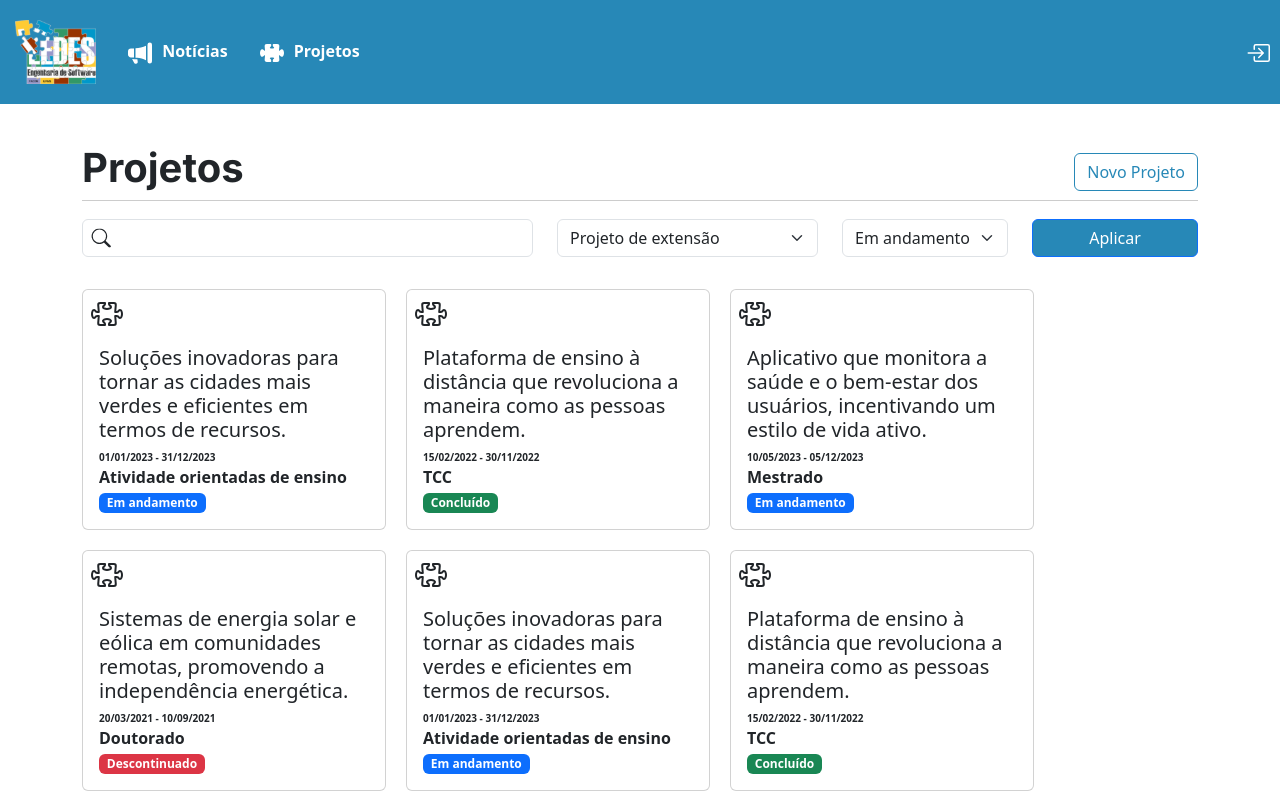
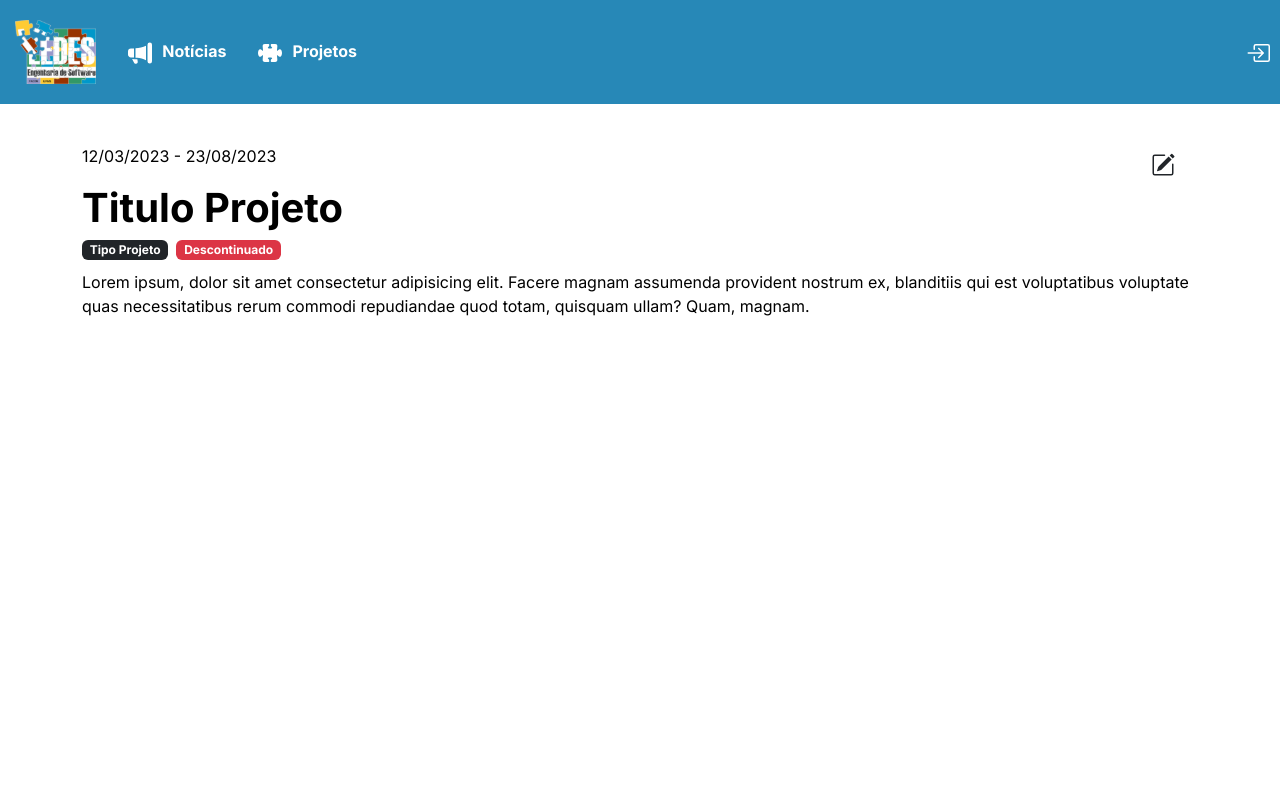
Before and after one commit to diogof651/csfacom-grupo1, a React (Vite) app in the folder front-end/: page /projeto/0 in a window 1280 px wide. Shown: the top 800 px of the page. Built offline with nearby package versions, Linux system fonts and the light colour scheme.

Commit message:
Pagina de projeto + rotas

```diff
--- a/front-end/package.json
+++ b/front-end/package.json
@@ -26,6 +26,7 @@
     "react-hook-form": "^7.45.4",
     "react-icons": "^4.11.0",
     "react-quill": "^2.0.0",
+    "react-router-dom": "^6.15.0",
     "reactstrap": "^9.2.0"
   },
   "devDependencies": {
--- a/front-end/src/App.jsx
+++ b/front-end/src/App.jsx
@@ -1,13 +1,13 @@
-import { ListagemProjetos } from "./components/ListagemProjetos/ListagemProjetos";
+import "bootstrap/dist/css/bootstrap.css";
 import { Header } from "./components/Header/Header";
 import "./global.css";
-import "bootstrap/dist/css/bootstrap.css";
+import { Outlet } from "react-router-dom";
 
 function App() {
   return (
     <>
       <Header />
-      <ListagemProjetos />
+      <Outlet />
     </>
   );
 }
--- a/front-end/src/global.css
+++ b/front-end/src/global.css
@@ -30,5 +30,4 @@ html,
 body,
 #root {
   height: 100%;
-  font-weight: bold;
 }
--- a/front-end/src/main.jsx
+++ b/front-end/src/main.jsx
@@ -1,9 +1,31 @@
 import React from "react";
 import ReactDOM from "react-dom/client";
+import { ListagemProjetos } from "./routes/ListagemProjetos/ListagemProjetos.jsx";
+import { PaginaProjeto } from "./routes/PaginaProjeto/PaginaProjeto.jsx";
 import App from "./App.jsx";
+
+import { createBrowserRouter, RouterProvider } from "react-router-dom";
+
+const router = createBrowserRouter([
+  {
+    path: "/",
+    element: <App />,
+    children: [
+      {
+        path: "/",
+        element: <ListagemProjetos />,
+        //errorElement: </> -> para colocar uma pagina de erro caso nao encontre a rota
+      },
+      {
+        path: "/projeto/:id",
+        element: <PaginaProjeto />,
+      },
+    ],
+  },
+]);
 
 ReactDOM.createRoot(document.getElementById("root")).render(
   <React.StrictMode>
-    <App />
+    <RouterProvider router={router} />
   </React.StrictMode>
 );
--- a/front-end/src/components/ListagemProjetos/ListagemProjetos.jsx
+++ b/front-end/src/routes/ListagemProjetos/ListagemProjetos.jsx
@@ -4,8 +4,9 @@ import Card from "react-bootstrap/Card";
 import Container from "react-bootstrap/Container";
 import Form from "react-bootstrap/Form";
 import { BsPuzzle } from "react-icons/bs";
-import { BarraDePesquisa } from "../BarraDePesquisa/BarraDePesquisa";
-import { Select } from "../Select/Select";
+import { BarraDePesquisa } from "../../components/BarraDePesquisa/BarraDePesquisa";
+import { Select } from "../../components/Select/Select";
+import { Link } from "react-router-dom";
 
 export function ListagemProjetos() {
   const [selectedOption1, setSelectedOption1] = useState("");
@@ -28,6 +29,7 @@ export function ListagemProjetos() {
   function generateFixedCards() {
     return [
       {
+        id: 0,
         type: "Atividade orientadas de ensino",
         state: "Em andamento",
         text: "Soluções inovadoras para tornar as cidades mais verdes e eficientes em termos de recursos.",
@@ -35,6 +37,7 @@ export function ListagemProjetos() {
         endDate: "31/12/2023",
       },
       {
+        id: 1,
         type: "TCC",
         state: "Concluído",
         text: "Plataforma de ensino à distância que revoluciona a maneira como as pessoas aprendem.",
@@ -42,6 +45,7 @@ export function ListagemProjetos() {
         endDate: "30/11/2022",
       },
       {
+        id: 2,
         type: "Mestrado",
         state: "Em andamento",
         text: "Aplicativo que monitora a saúde e o bem-estar dos usuários, incentivando um estilo de vida ativo.",
@@ -49,6 +53,7 @@ export function ListagemProjetos() {
         endDate: "05/12/2023",
       },
       {
+        id: 3,
         type: "Doutorado",
         state: "Descontinuado",
         text: " Sistemas de energia solar e eólica em comunidades remotas, promovendo a independência energética.",
@@ -56,6 +61,7 @@ export function ListagemProjetos() {
         endDate: "10/09/2021",
       },
       {
+        id: 4,
         type: "Atividade orientadas de ensino",
         state: "Em andamento",
         text: "Soluções inovadoras para tornar as cidades mais verdes e eficientes em termos de recursos.",
@@ -63,6 +69,7 @@ export function ListagemProjetos() {
         endDate: "31/12/2023",
       },
       {
+        id: 5,
         type: "TCC",
         state: "Concluído",
         text: "Plataforma de ensino à distância que revoluciona a maneira como as pessoas aprendem.",
@@ -70,6 +77,7 @@ export function ListagemProjetos() {
         endDate: "30/11/2022",
       },
       {
+        id: 6,
         type: "Mestrado",
         state: "Em andamento",
         text: "Aplicativo que monitora a saúde e o bem-estar dos usuários, incentivando um estilo de vida ativo.",
@@ -77,6 +85,7 @@ export function ListagemProjetos() {
         endDate: "05/12/2023",
       },
       {
+        id: 7,
         type: "Doutorado",
         state: "Descontinuado",
         text: " Sistemas de energia solar e eólica em comunidades remotas, promovendo a independência energética.",
@@ -196,6 +205,10 @@ export function ListagemProjetos() {
               style={{ fontSize: "2em", marginLeft: "8px", marginTop: "8px" }}
             />{" "}
             {/* Aumente o tamanho do ícone */}
+            <Link
+              to={`/projeto/${card.id}`}
+              style={{ color: "var(--black)", textDecoration: "none" }}
+            >
               <Card.Body>
                 <Card.Title>{card.text}</Card.Title>
                 <div className="d-flex flex-column">
@@ -216,6 +229,7 @@ export function ListagemProjetos() {
                   </span>
                 </div>
               </Card.Body>
+            </Link>
           </Card>
         ))}
       </div>
--- /dev/null
+++ b/front-end/src/routes/PaginaProjeto/PaginaProjeto.jsx
@@ -0,0 +1,56 @@
+import Container from "react-bootstrap/Container";
+import { BsPencilSquare } from "react-icons/bs";
+import Badge from "react-bootstrap/Badge"; // Importe o componente Badge
+export function PaginaProjeto() {
+  const iconStyle = {
+    width: "24px", // Defina o tamanho desejado
+    height: "24px", // Defina a altura desejada (opcional)
+    marginRight: "10px", // Espaçamento à direita (opcional)
+  };
+  return (
+    <Container
+      className="d-flex flex-column"
+      style={{ height: "100vh", marginTop: "40px" }}
+    >
+      <div
+        className="d-flex justify-content-between align-items-start"
+        style={{
+          width: "100%",
+          marginBottom: "10px",
+        }}
+      >
+        <div className="d-flex flex-column">
+          <p>12/03/2023 - 23/08/2023 </p>
+          <h1
+            style={{
+              fontFamily: "Inter",
+              fontWeight: "bold",
+              marginRight: "10px",
+            }}
+          >
+            Titulo Projeto
+          </h1>
+          <div className="d-flex gap-2">
+            <Badge bg="dark">Tipo Projeto</Badge>
+            <Badge bg="danger">Descontinuado</Badge>
+          </div>
+        </div>
+        <button
+          type="button"
+          className="btn inter-bold"
+          style={{
+            backgroundColor: "none",
+          }}
+        >
+          <BsPencilSquare style={iconStyle} />
+        </button>
+      </div>
+      <p>
+        Lorem ipsum, dolor sit amet consectetur adipisicing elit. Facere magnam
+        assumenda provident nostrum ex, blanditiis qui est voluptatibus
+        voluptate quas necessitatibus rerum commodi repudiandae quod totam,
+        quisquam ullam? Quam, magnam.
+      </p>
+    </Container>
+  );
+}
```
Also changed, not shown: front-end/src/routes/ListagemProjetos/ListagemProjetos.module.css (added), 1 other file (tests, documents, lock files or other folders). Lines whose indentation alone changed are shown as unchanged.
